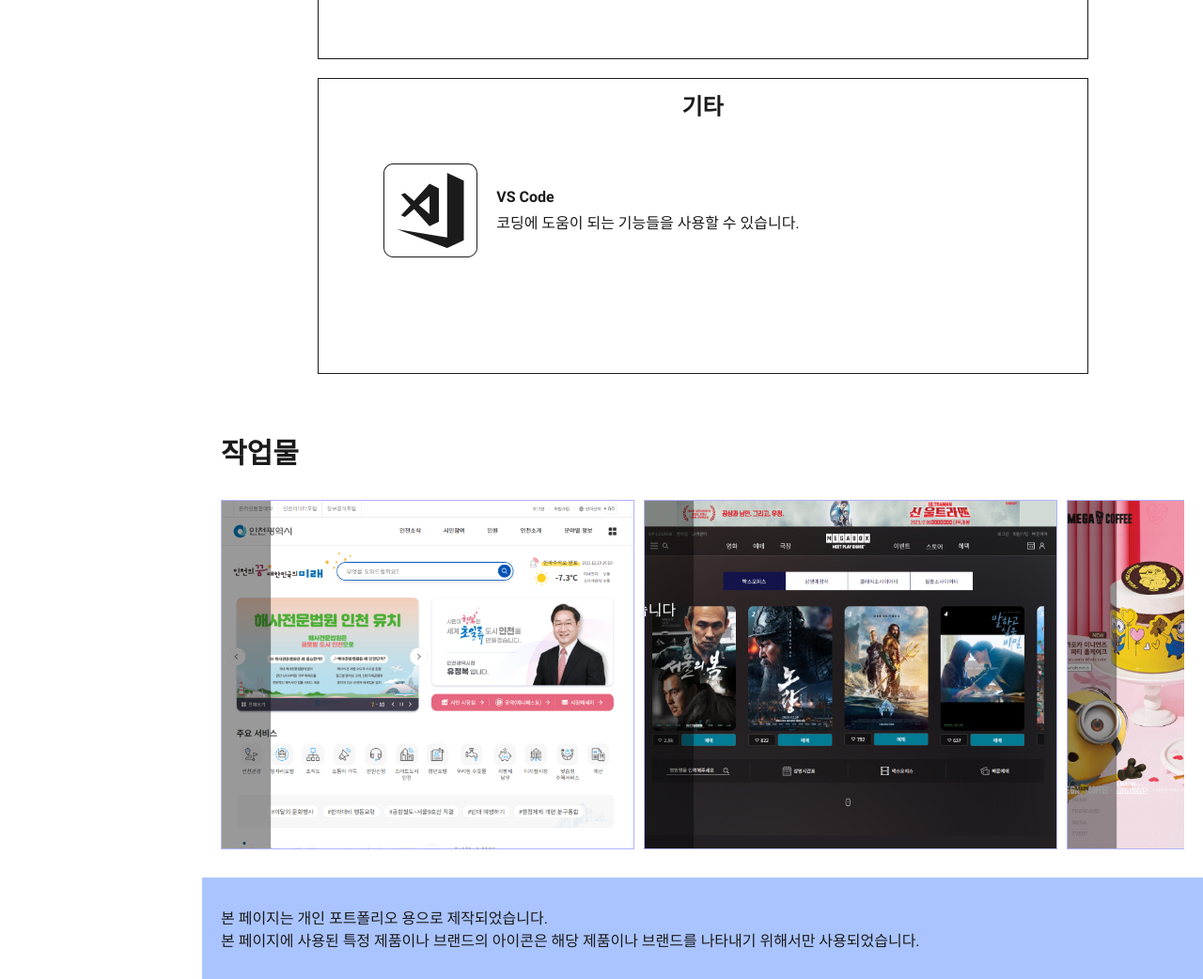
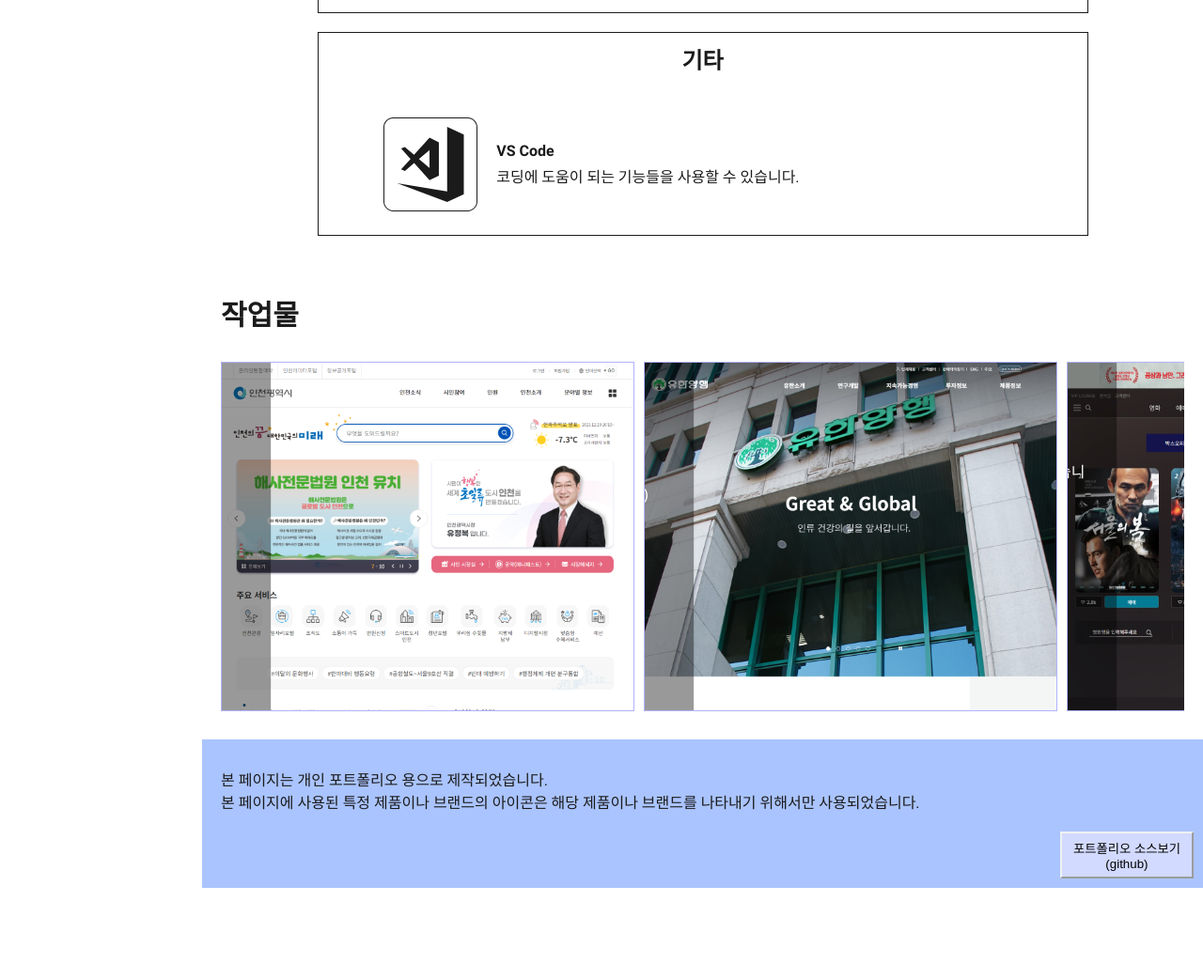
Before and after one commit to dunadan613/dunadan613.github.io, a plain HTML site: page index.html in a window 1280 px wide. Shown: the part 2080-3122 px from the top of the page at 94% size. After the commit the page ends 3025 px from the top, so only its background shows below. Drawn offline with Linux system fonts and the light colour scheme; a web font is replaced by a local one.

Commit message:
Add files via upload

```diff
--- a/index.html
+++ b/index.html
@@ -3,6 +3,10 @@
 <head>
   <meta charset="UTF-8">
   <meta name="viewport" content="width=device-width, initial-scale=1.0">
+  <meta property="og:url" content="https://dunadan613.github.io/"/>
+  <meta property="og:type" content="website"/>
+  <meta property="og:title" content="포트폴리오"/>
+  <meta property="og:image" content="https://dunadan613.github.io/preview.jpg"/>
   <title>포트폴리오</title>
   <link rel="stylesheet" href="./assets/css/reset_min.css">
   <link rel="stylesheet" href="./assets/css/font_Roboto(no_italic)_min.css">
@@ -112,6 +116,9 @@
     }
     .header-nav-list li{
       margin: 30px 0;
+    }
+    .header-nav-list li:hover span{
+      text-decoration: underline;
     }
     .header-nav a{
       display: flex;
@@ -267,7 +274,7 @@
       transform: translateX(-85%);
       transition: 0.3s;
       color: white;
-      padding: 10px;
+      padding: 10px 20px 10px 10px;
     }
     .slide-txt:hover{
       transform: translateX(0);
@@ -275,6 +282,29 @@
     .slide-txt .item-tit{
       text-align: center;
       margin-bottom: 10px;
+    }
+    .slide-txt .item-detail{
+      position: relative;
+    }
+    .slide-txt .btn-box{
+      display: flex;
+      justify-content: flex-start;
+      gap: 10px;
+      margin-top: 10px;
+    }
+    .slide-txt button{
+      color: white;
+      background-color: #353839;
+      width: 104px;
+      height: 59px;
+    }
+    .slide-txt button a{
+      display: flex;
+      justify-content: center;
+      align-items: center;
+      width: 100%;
+      height: 100%;
+      padding: 8px 18px;
     }
     /* 섹션 4번(작업물) 끝 */
 
@@ -284,6 +314,24 @@
     .footer{
       margin-left: 315px;
       background-color: var(--color-sub1);
+    }
+    .footer .container{
+      position: relative;
+      padding-bottom: 80px;
+    }
+    .footer button{
+      text-align: center;
+      background-color: var(--color-sub2);
+      border-color: var(--color-sub3);
+      position: absolute;
+      right: 10px;
+      bottom: 10px;
+    }
+    .footer button a{
+      display: block;
+      width: 100%;
+      height: 100%;
+      padding: 6px 12px;
     }
     /* 푸터 끝 */
 
@@ -379,8 +427,22 @@
         margin-bottom: 10px;
         padding: 10px 20px;
       }
+      .slide-txt .btn-box{
+        position: absolute;
+        top: 80px;
+        right: 0;
+      }
+      .slide-txt button{
+        background-color: rgba(23, 26, 27, 0.5);
+        border-color: rgba(23, 26, 27, 0.9);
+      }
       .footer{
         margin-left: 0;
+      }
+      .item-detail p{
+        white-space: nowrap;
+        text-overflow: ellipsis;
+        overflow: hidden;
       }
     }
     @media(max-width:480px){
@@ -551,7 +613,7 @@
                 <p class="paragraph">
                   <span class="bold">포토샵</span>
                   <br>
-                  사진을 편집하고 이미지를 제작할 수 있습니다.
+                  사진을 편집하거나 복잡하지 않은 이미지를 제작할 수 있습니다.
                 </p>
               </li>
               <li>
@@ -564,10 +626,6 @@
                   <br>
                   단순한 아이콘을 제작할 수 있습니다.
                 </p>
-              </li>
-              <li>
-                <div class="imgbox"><img src="" alt=""></div>
-                <p></p>
               </li>
             </ul>
           </article>
@@ -583,14 +641,6 @@
                   <br>
                   코딩에 도움이 되는 기능들을 사용할 수 있습니다.
                 </p>
-              </li>
-              <li>
-                <div class="imgbox"><img src="" alt=""></div>
-                <p></p>
-              </li>
-              <li>
-                <div class="imgbox"><img src="" alt=""></div>
-                <p></p>
               </li>
             </ul>
           </article>
@@ -609,9 +659,30 @@
                   <li class="item-detail">
                     <p>개인작업 100%</p>
                     <p>인천시청 홈페이지를 재현했습니다</p>
+                    <p>반응형 : ○</p>
+                    <div class="btn-box">
+                      <button><a href="https://github.com/dunadan613/incheon" target="_blank">소스보기<br>(github)</a></button>
+                      <button><a href="https://www.incheon.go.kr/index" target="_blank">원본보기</a></button>
+                    </div>
                   </li>
                 </ul>
-                <div class="imgbox"><a href="https://dunadan613.github.io/incheon/" title="인천시청" target="_blank"><img src="./assets/images/preview-incheon.jpg" alt=""></a></div>
+                <div class="imgbox"><a href="https://dunadan613.github.io/incheon/" title="인천시청"><img src="./assets/images/preview-incheon.jpg" alt="인천시청 포스터"></a></div>
+              </div>
+              <div class="swiper-slide">
+                <ul class="slide-txt paragraph">
+                  <li class="item-tit title3">유한양행</li>
+                  <li class="item-type">작업 유형:퍼블리싱100%</li>
+                  <li class="item-detail">
+                    <p>개인작업 100%</p>
+                    <p>유한양행 홈페이지를 재현했습니다</p>
+                    <p>반응형 : Χ(화면너비 1260px 이상에 최적화)</p>
+                    <div class="btn-box">
+                      <button><a href="https://github.com/dunadan613/yuhan" target="_blank">소스보기<br>(github)</a></button>
+                      <button><a href="https://www.yuhan.co.kr/Main/" target="_blank">원본보기</a></button>
+                    </div>
+                  </li>
+                </ul>
+                <div class="imgbox"><a href="https://dunadan613.github.io/yuhan/" title="유한양행"><img src="./assets/images/preview-yuhan.jpg" alt="유한양행 포스터"></a></div>
               </div>
               <div class="swiper-slide">
                 <ul class="slide-txt paragraph">
@@ -620,9 +691,14 @@
                   <li class="item-detail">
                     <p>훈련과정 실습작품</p>
                     <p>메가박스 홈페이지를 반응형으로 리뉴얼했습니다</p>
+                    <p>반응형 : ○</p>
+                    <div class="btn-box">
+                      <button><a href="https://github.com/dunadan613/megabox" target="_blank">소스보기<br>(github)</a></button>
+                      <button><a href="https://www.megabox.co.kr/" target="_blank">원본보기</a></button>
+                    </div>
                   </li>
                 </ul>
-                <div class="imgbox"><a href="https://dunadan613.github.io/megabox/" title="메가박스" target="_blank"><img src="./assets/images/preview-megabox.jpg" alt=""></a></div>
+                <div class="imgbox"><a href="https://dunadan613.github.io/megabox/" title="메가박스"><img src="./assets/images/preview-megabox.jpg" alt="메가박스 포스터"></a></div>
               </div>
               <div class="swiper-slide">
                 <ul class="slide-txt paragraph">
@@ -631,15 +707,19 @@
                   <li class="item-detail">
                     <p>훈련과정 실습작품</p>
                     <p>메가커피 홈페이지를 재현했습니다.</p>
+                    <p>반응형 : ○</p>
+                    <div class="btn-box">
+                      <button><a href="https://github.com/dunadan613/megacoffee" target="_blank">소스보기<br>(github)</a></button>
+                      <button><a href="https://www.mega-mgccoffee.com/#main" target="_blank">원본보기</a></button>
+                    </div>
                   </li>
                 </ul>
-                <div class="imgbox"><a href="https://dunadan613.github.io/megacoffee/" title="메가커피" target="_blank"><img src="./assets/images/preview-megacoffee.jpg" alt=""></a></div>
+                <div class="imgbox"><a href="https://dunadan613.github.io/megacoffee/" title="메가커피"><img src="./assets/images/preview-megacoffee.jpg" alt="메가커피 포스터"></a></div>
               </div>
             </div>
           </div>
         </div>
       </section>
-
     </main>
 
     <footer id="footer" class="footer">
@@ -652,6 +732,7 @@
           </p>
         </div>
         <div class="copyright"></div>
+        <button><a href="https://github.com/dunadan613/dunadan613.github.io">포트폴리오 소스보기<br>(github)</a></button>
       </div>
     </footer>
   </section>
@@ -675,7 +756,13 @@
       slidesPerView:1.1,
       breakpoints:{
         768:{
-          slidesPerView:2.1,
+          slidesPerView:1.3,
+        },
+        900:{
+        slidesPerView:1.5
+        },
+        1000:{
+        slidesPerView:1.7
         },
         1280:{
           slidesPerView:2.3,
```
